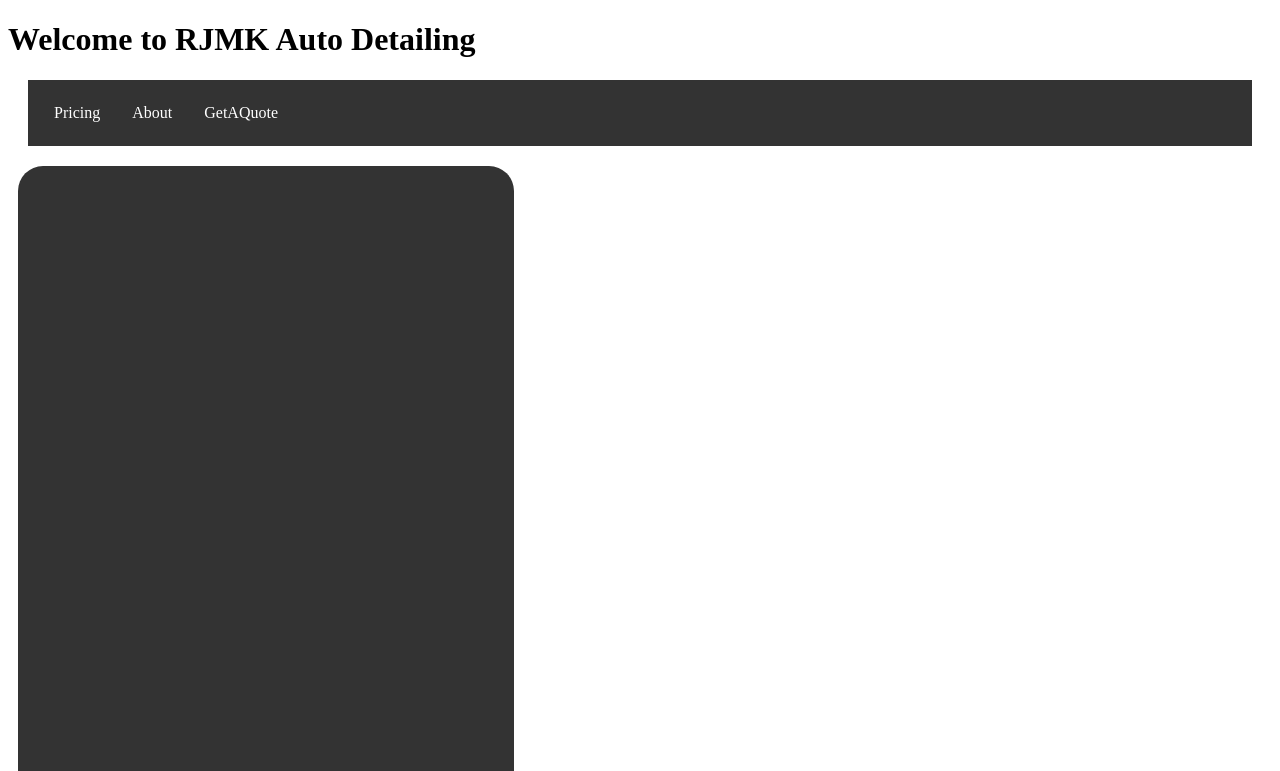
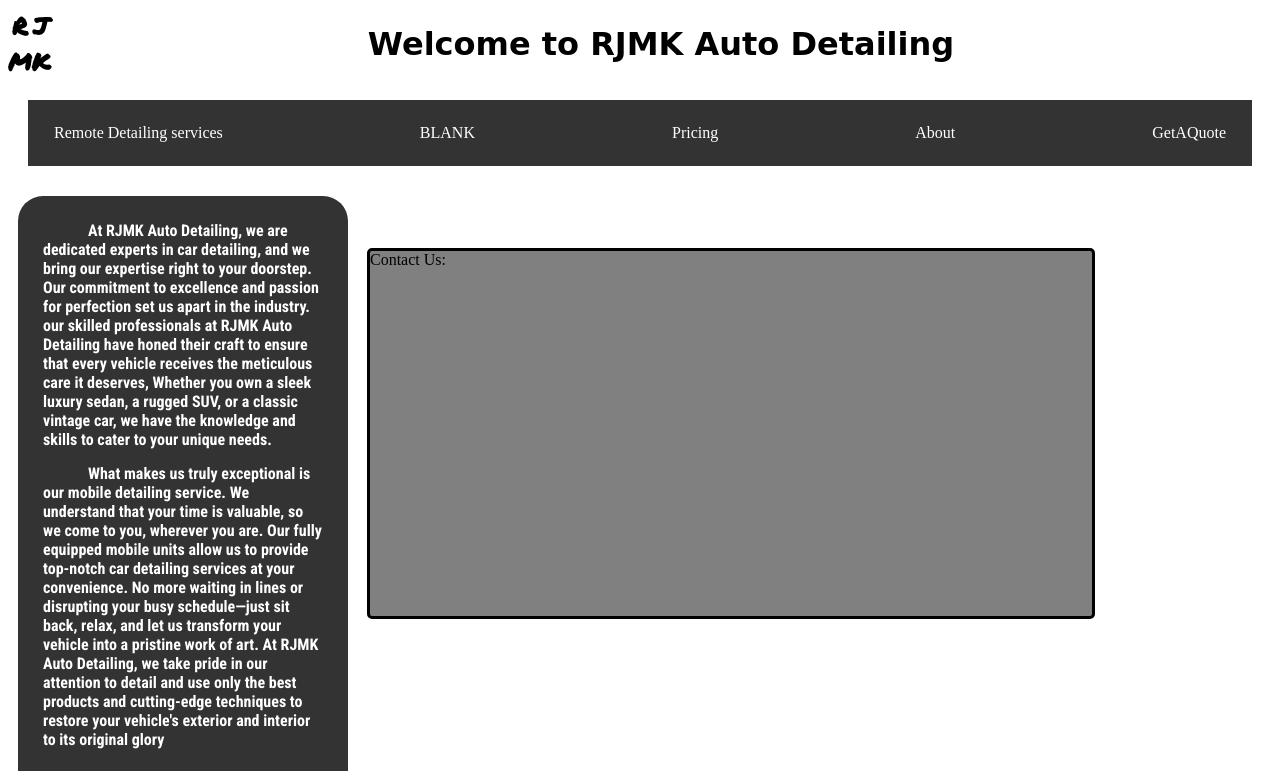
Before and after one commit to CRHS-CMP621A/web-app-ryder, a plain HTML site: page main.html in a window 1280 px wide. Shown: the top 771 px of the page. Drawn offline with Linux system fonts and the light colour scheme; a web font is replaced by a local one.

Commit message:
More css
added logo
added box
changed fonts

```diff
--- a/main.html
+++ b/main.html
@@ -9,23 +9,43 @@
 </head>
 
 <body>
-  <h1> Welcome to RJMK Auto Detailing</h1>
+  <div class="header">
+
+    <div class="logo">
+      <div class="R">R</div>
+      <div class="J">J</div>
+      <div class="M">M</div>
+      <div class="K">K</div>
+    </div>
+      <h1>Welcome to RJMK Auto Detailing</h1>
+
+  </div>
 
 <nav>
   <ul>
+    <div class="">
+      <li>
+        <a class="RDSLink" href="RDS.html">Remote Detailing services</a>
+      </li>
+    </div>
+    <div class="">
+      <li>
+        <a class="" href="">BLANK</a>
+      </li>
+    </div>
     <div class="PricingNav">
       <li>
-        <a href="pricing.html">Pricing</a>
+        <a class="pricingLink" href="pricing.html">Pricing</a>
       </li>
     </div>
     <div class="AboutNav">
       <li>
-        <a href= "about.html">About</a>
+        <a class="aboutLink" href= "about.html">About</a>
       </li>
     </div>
     <div class ="quotesNav">
       <li>
-        <a href = "quotes.html">GetAQuote</a>
+        <a class= "quotesLink" href = "quotes.html">GetAQuote</a>
       </li>
     </div>
   </ul>
@@ -33,16 +53,37 @@
 
 <div class="main">
   <div class="Sidebar">
-    <div class="head">
+    <div class="sideBarHead">
+
+        At RJMK Auto Detailing, we are dedicated experts in car detailing, and we bring our expertise right to your doorstep. Our commitment to excellence and passion for perfection set us apart in the industry.
+       our skilled professionals at RJMK Auto Detailing have honed their craft to ensure that every vehicle receives the meticulous care it deserves,
+       Whether you own a sleek luxury sedan, a rugged SUV, or a classic vintage car, we have the knowledge and skills to cater to your unique needs.
 
     </div>
-    <div class="body">
+    <div class="sideBarBody">
+
+What makes us truly exceptional is our mobile detailing service. We understand that your time is valuable, so we come to you, wherever you are. Our fully equipped mobile units allow us to provide top-notch car detailing services at your convenience. No more waiting in lines or disrupting your busy schedule—just sit back, relax, and let us transform your vehicle into a pristine work of art.
+At RJMK Auto Detailing, we take pride in our attention to detail and use only the best products and cutting-edge techniques to restore your vehicle's exterior and interior to its original glory
 
     </div>
-    <div class="foot">
+    <div class="sideBarFoot">
+
+        From thorough cleaning to paint protection, we ensure that your car looks its best and maintains its value for years to come.
+        We are not just passionate about cars; we are passionate about providing exceptional customer service. Our goal is to exceed your expectations and leave you completely satisfied with our work. We offer flexible packages to suit your needs and budget, making it easy to choose the level of care your car deserves.
+        Thank you for choosing RJMK Auto Detailing as your trusted partner in car detailing. Experience the convenience of our mobile service and let us unleash the true beauty of your vehicle.
 
     </div>
   </div>
+
+  <div class="black-box">
+    <div class="contactUs">
+      Contact Us:
+
+    </div>
+
+  </div>
+
+
 </div>
 
 
--- a/superStyle.css
+++ b/superStyle.css
@@ -1,9 +1,31 @@
+
+@import url('https://fonts.googleapis.com/css2?family=Roboto+Condensed:wght@700&display=swap');
+@import url('https://fonts.googleapis.com/css2?family=Bungee+Spice&display=swap');
+@import url('https://fonts.googleapis.com/css2?family=Permanent+Marker&display=swap');
+
+
+
+
+
+
+
+h1{
+  display: flex;
+  justify-content: center;
+  font-family: 'Bungee Spice', cursive;
+  margin-right: 10px;
+ text-align: center;
+}
+
+
 ul {
-    list-style-type: none;
+  display: flex;
     padding: 10px;
     margin: 20px;
     overflow: hidden;
     background-color: #333;
+    justify-content: space-between;
+    list-style-type: none;
   }
 
   li {
@@ -24,39 +46,124 @@ ul {
   }
 
 
-  .main {  display: grid;
+  .main {
+     display: grid;
     height: 100vh;
-
-    grid-template-columns: 2fr 1fr 1fr 1fr;
-    grid-template-rows: 1fr 1fr 1fr;
     gap: 0px 0px;
     grid-auto-flow: row;
-    grid-template-areas:
-      "Sidebar . . ."
-      "Sidebar . . ."
-      "Sidebar . . .";
+    display: grid;
+  grid-template-columns: repeat(7, 1fr); /* 7 equal-width columns */
+  grid-template-rows: 0.5fr repeat(6, 1fr); /* 7 equal-height rows */
+  grid-gap: 10px; /* Adjust the gap between grid items if needed */
   }
 
-  .Sidebar {  display: grid;
+  .Sidebar {
+     display: grid;
+     grid-column: 1 / span 2; /* Span 2 columns */
+    grid-row: 1 / span 7; /* Span 7 rows */
     padding: 25px;
-    margin-left: 10px;
+    margin: 10px;
     border-radius: 25px;
     background-color: #333;
-    grid-template-columns: 1fr 1fr 1fr 1fr;
-    grid-template-rows: 1fr 1fr 1fr 1fr;
-    grid-auto-columns: 1fr;
-    gap: 0px 0px;
-    grid-auto-flow: row;
-    grid-template-areas:
-      "head head head head"
-      "body body body body"
-      "body body body body"
-      "foot foot foot foot";
-    grid-area: Sidebar;
+
+    color: white;
+    font-family: 'Roboto Condensed', sans-serif;
+  font-weight: 700;
+  min-width: 280px;
+  max-width:280px;
+  place-items: center;
+
+
+display: flex;
+flex-direction: column;
+place-items: center;
+gap: 15px;
+
+
   }
 
-  .head { grid-area: head; }
+  .sideBarHead {
+    grid-area: head;
+    text-indent: 45px;
 
-  .body { grid-area: body; }
+  }
 
-  .foot { grid-area: foot; }
+  .sideBarBody {
+     grid-area: body;
+     text-indent: 45px;
+     margin-bottom: 10px;
+
+
+  }
+
+  .sideBarFoot {
+    grid-area: foot;
+    text-indent: 45px;
+  }
+
+  .aboutLink{
+    justify-self: flex-end;
+  }
+
+
+  .black-box {
+    grid-column: 3 / 7; /* Start at column 3 and end at column 7 */
+    grid-row: 2 / 5; /* Start at row 2 and end at row 5 */
+    border: 3px solid black; /* Add a 5px solid black border */
+    box-sizing: border-box; /* Include the border within the specified width and height */
+    margin: -5px; /* Adjust the negative margin to offset the border */
+    border-radius: 5px;
+
+    display: grid;
+    grid-template-columns: 1fr 1fr;
+    grid-template-rows: 1fr 1fr;
+
+
+      background-color:grey;;
+
+    }
+
+    .logo {
+      display: grid;
+      grid-template-areas:
+      "R J"
+      "M K";
+      font-size: 24px;
+      font-weight: bold;
+      place-items: center;
+    }
+    .R {
+      grid-area: R;
+      font-family: 'Permanent Marker', cursive;
+    }
+
+    .J {
+      grid-area: J;
+      font-family: 'Permanent Marker', cursive;
+    }
+
+    .M {
+      grid-area: M;
+      font-family: 'Permanent Marker', cursive;
+    }
+
+    .K {
+      grid-area: K;
+      font-family: 'Permanent Marker', cursive;
+    }
+
+    .header {
+      display: flex;
+      justify-content: space-between;
+      align-items: center;
+    }
+
+    h1 {
+      display: flex;
+      justify-content: center;
+      font-family: 'Bungee Spice', cursive;
+      margin-right: 10px;
+      text-align: center;
+      flex-grow: 1;
+      margin: 0;
+    }
```
Also changed, not shown: RDS.html (added).
